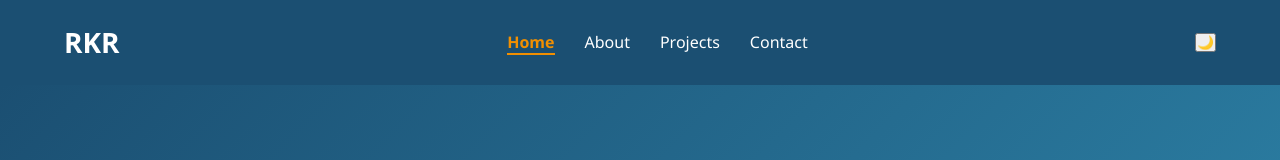
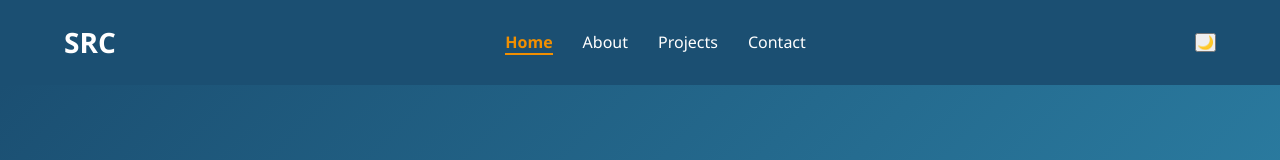
Before and after one commit to sushmitharchouhansushmitharcho-stac/my-portfolio, a React (Vite) app: page / in a window 1280 px wide. Shown: the top 160 px of the page. Built offline with nearby package versions, Linux system fonts and the light colour scheme.

Commit message:
div tag changed

```diff
--- a/src/components/Navbar/Navbar.jsx
+++ b/src/components/Navbar/Navbar.jsx
@@ -8,7 +8,7 @@
     return (
         <header className="site-header">
             <nav className="navbar">
-                <div className="logo">RKR</div>
+                <div className="logo">SRC</div>
 
                 <ul className={isMenuOpen ? "nav-links open" : "nav-links"}>
                     <li>
```
